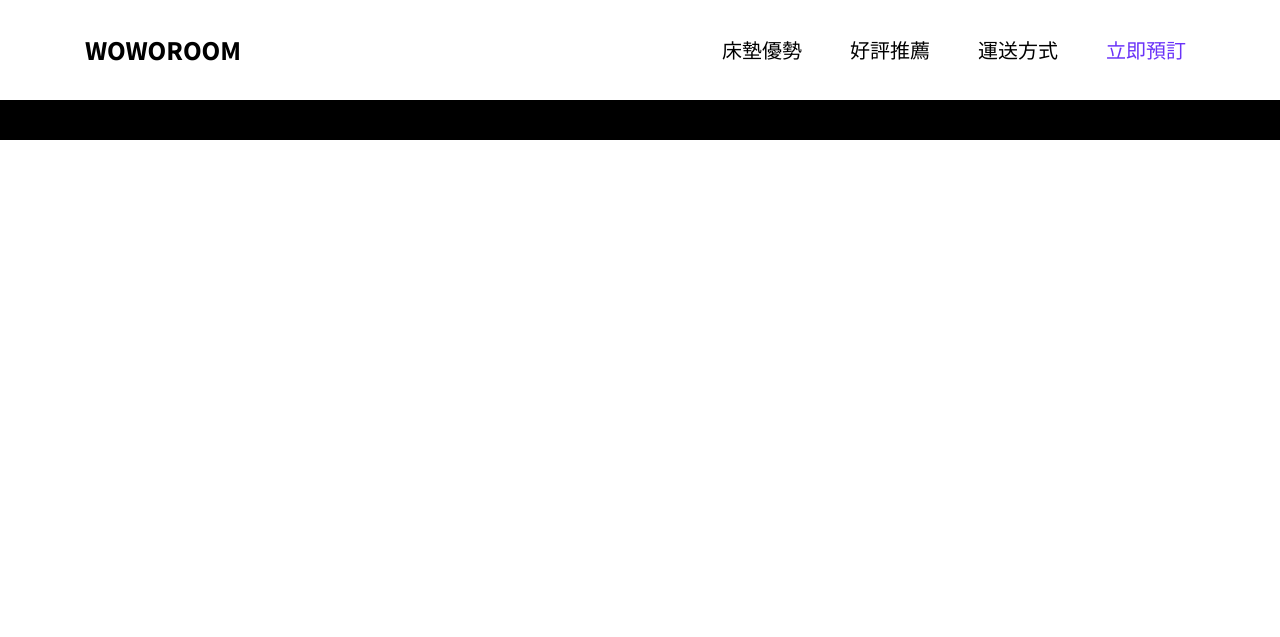
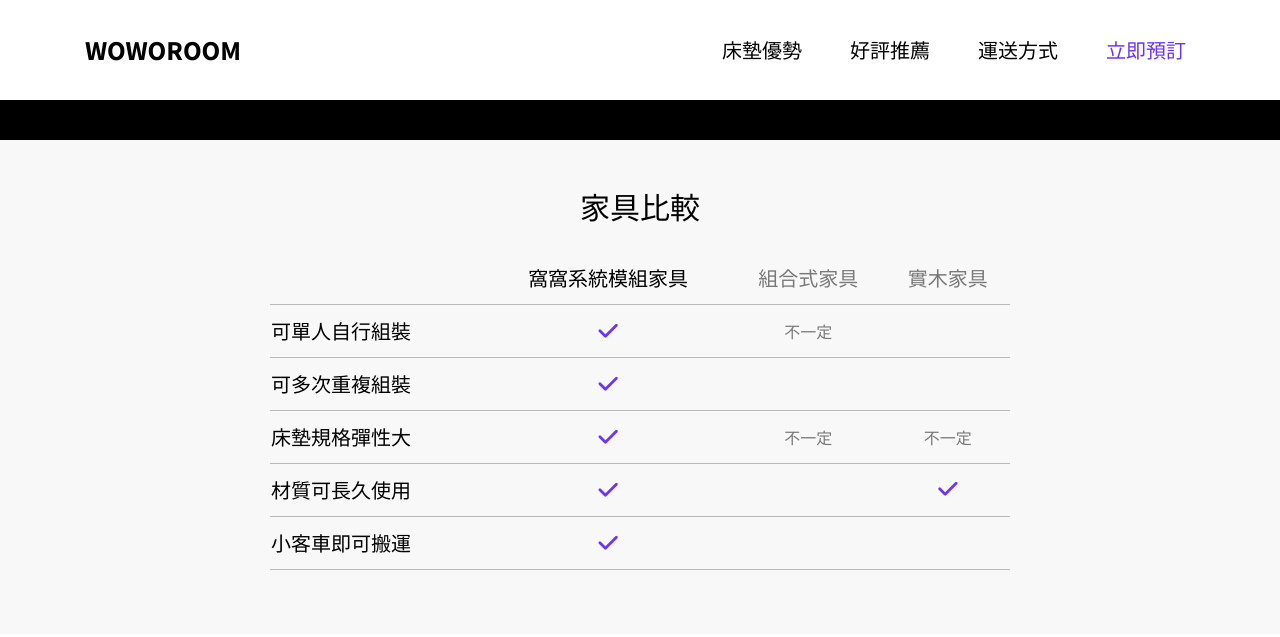
Before and after one commit to Avain84/js-final-project, a website: page index.html in a window 1280 px wide. Drawn offline with Linux system fonts and the light colour scheme.

Commit message:
feat-新增傢俱比較切版樣式

```diff
--- a/index.html
+++ b/index.html
@@ -29,5 +29,52 @@
         </div>
       </nav>
     </header>
+    <section class="bg-white-bg pt-12 pb-16">
+      <div class="container">
+        <h2 class="h2-text">家具比較</h2>
+        <table class="text-center w-full lg:w-2/3 md:text-lg lg:text-xl my-0 mx-auto">
+          <thead>
+            <tr class="table-border">
+              <th class="table-style"></th>
+              <th class="table-style">窩窩系統模組家具</th>
+              <th class="table-style text-gray-table-text">組合式家具</th>
+              <th class="table-style text-gray-table-text">實木家具</th>
+            </tr>
+          </thead>
+          <tbody>
+            <tr class="table-border">
+              <th class="table-style text-left">可單人自行組裝</th>
+              <td class="table-style"><i class="fa-solid fa-check table-check"></i></td>
+              <td class="table-style table-gray">不一定</td>
+              <td class="table-style table-gray"></td>
+            </tr>
+            <tr class="table-border">
+              <th class="table-style text-left">可多次重複組裝</th>
+              <td class="table-style"><i class="fa-solid fa-check table-check"></i></td>
+              <td class="table-style table-gray"></td>
+              <td class="table-style table-gray"></td>
+            </tr>
+            <tr class="table-border">
+              <th class="table-style text-left">床墊規格彈性大</th>
+              <td class="table-style"><i class="fa-solid fa-check table-check"></i></td>
+              <td class="table-style table-gray">不一定</td>
+              <td class="table-style table-gray">不一定</td>
+            </tr>
+            <tr class="table-border">
+              <th class="table-style text-left">材質可長久使用</th>
+              <td class="table-style"><i class="fa-solid fa-check table-check"></i></td>
+              <td class="table-style table-gray"></td>
+              <td class="table-style table-gray"><i class="fa-solid fa-check table-check"></i></td>
+            </tr>
+            <tr class="table-border">
+              <th class="table-style text-left">小客車即可搬運</th>
+              <td class="table-style"><i class="fa-solid fa-check table-check"></i></td>
+              <td class="table-style table-gray"></td>
+              <td class="table-style table-gray"></td>
+            </tr>
+          </tbody>
+        </table>
+      </div>
+    </section>
   </body>
 </html>
--- a/package.json
+++ b/package.json
@@ -6,7 +6,7 @@
   "scripts": {
     "test": "echo \"Error: no test specified\" && exit 1",
     "watch": "npx tailwindcss -i ./src/input.css -o ./src/output.css --watch",
-    "lint": "eslint src/js/*.js"
+    "lint": "eslint src/scripts/*.js"
   },
   "keywords": [],
   "author": "",
--- a/src/input.css
+++ b/src/input.css
@@ -19,4 +19,13 @@
   .table-border {
     @apply border-b border-gray-table-border;
   }
+  .table-check {
+    @apply text-[22px] text-purple-check;
+  }
+  .table-style {
+    @apply py-3 font-normal;
+  }
+  .table-gray {
+    @apply text-sm md:text-base text-gray-table-text;
+  }
 }
--- a/tailwind.config.js
+++ b/tailwind.config.js
@@ -53,7 +53,11 @@ module.exports = {
       },
       center: true,
       padding: '15px'
-    }
+    },
+    screens: {
+      'md': '768px',
+      'lg': '1140px'
+    },
   },
   plugins: [],
 }
```
Also changed, not shown: src/output.css.
